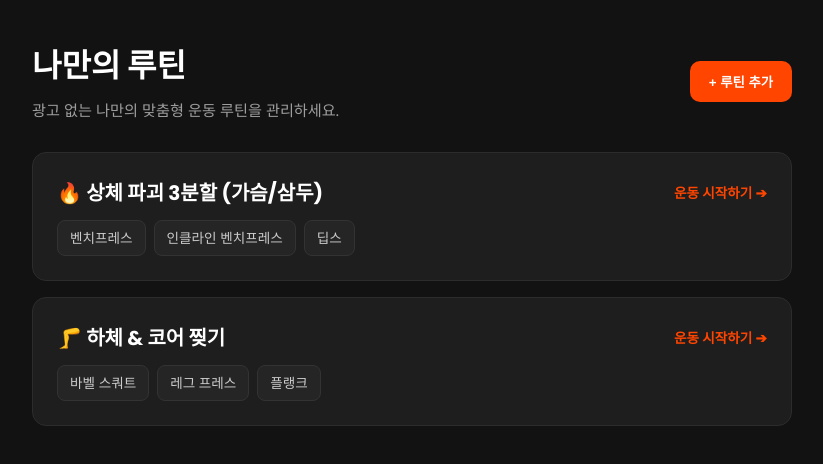
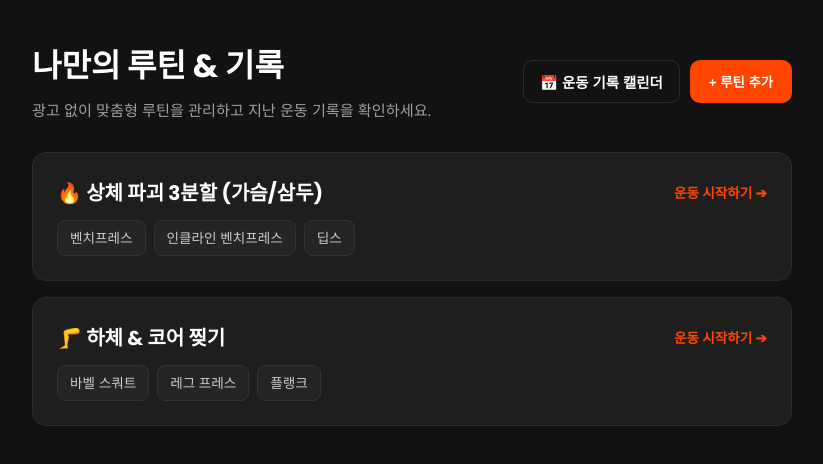
Before and after one commit to yoonjichang/yoonjichang, a React (Vite) app: page /routine in a window 1280 px wide. Shown: the top 464 px of the page, without its empty margins (228-1051 px from the left). Built offline with nearby package versions, Linux system fonts and the light colour scheme.

Commit message:
날짜별 운동 기록 저장 및 캘린더 아카이브 모달 기능 구현

```diff
--- a/src/pages/Routine.jsx
+++ b/src/pages/Routine.jsx
@@ -1,7 +1,6 @@
 import React, { useState } from 'react';
 import { useNavigate } from 'react-router-dom';
 
-// 🏋️‍♂️ 헬스장 필수 종목 꽉꽉 채워 넣은 대용량 운동 도감
 const EXERCISE_DATABASE = {
   '가슴': [
     '벤치프레스', '인클라인 벤치프레스', '디클라인 벤치프레스',
@@ -41,21 +40,27 @@ const EXERCISE_DATABASE = {
 export default function Routine() {
   const navigate = useNavigate();
 
-  // 기존 루틴 리스트
   const [routines, setRoutines] = useState([
     { id: 1, title: '🔥 상체 파괴 3분할 (가슴/삼두)', exercises: ['벤치프레스', '인클라인 벤치프레스', '딥스'] },
     { id: 2, title: '🦵 하체 & 코어 찢기', exercises: ['바벨 스쿼트', '레그 프레스', '플랭크'] },
   ]);
 
-  // 모달 창 열림/닫힘 상태
   const [isModalOpen, setIsModalOpen] = useState(false);
+  const [newTitle, setNewTitle] = useState('');
+  const [selectedCategory, setSelectedCategory] = useState('가슴');
+  const [selectedExercises, setSelectedExercises] = useState([]);
 
-  // 새로 만드는 루틴 상태
-  const [newTitle, setNewTitle] = useState('');
-  const [selectedCategory, setSelectedCategory] = useState('가슴'); // 현재 선택된 부위 탭
-  const [selectedExercises, setSelectedExercises] = useState([]); // 내가 골라담은 운동들
+  // 📅 캘린더/기록 모달 상태
+  const [isHistoryModalOpen, setIsHistoryModalOpen] = useState(false);
+  const [workoutHistory, setWorkoutHistory] = useState([]);
 
-  // 운동 종목 선택/해제 토글 함수
+  // 기록 보기 모달 열 때 localStorage에서 데이터 불러오기
+  const openHistoryModal = () => {
+    const savedHistory = JSON.parse(localStorage.getItem('lifton_workout_history') || '[]');
+    setWorkoutHistory(savedHistory);
+    setIsHistoryModalOpen(true);
+  };
+
   const toggleExercise = (ex) => {
     if (selectedExercises.includes(ex)) {
       setSelectedExercises(selectedExercises.filter((item) => item !== ex));
@@ -64,7 +69,6 @@ export default function Routine() {
     }
   };
 
-  // 루틴 저장 핸들러
   const handleAddRoutine = (e) => {
     e.preventDefault();
     if (!newTitle.trim()) {
@@ -90,16 +94,29 @@ export default function Routine() {
 
   return (
     <div className="container" style={{ padding: '40px 20px', maxWidth: '800px', position: 'relative' }}>
-      {/* 상단 타이틀 및 루틴 추가 버튼 */}
-      <div style={{ display: 'flex', justifyContent: 'space-between', alignItems: 'center', marginBottom: '30px' }}>
+
+      {/* 상단 타이틀 및 버튼 그룹 */}
+      <div style={{ display: 'flex', justifyContent: 'space-between', alignItems: 'center', marginBottom: '30px', flexWrap: 'wrap', gap: '15px' }}>
         <div>
           <h1 style={{ fontSize: '2rem', fontWeight: '700', color: 'var(--text)', marginBottom: '8px' }}>
-            나만의 루틴
+            나만의 루틴 & 기록
           </h1>
           <p style={{ color: 'var(--sub)', margin: 0, fontSize: '0.95rem' }}>
-            광고 없는 나만의 맞춤형 운동 루틴을 관리하세요.
+            광고 없이 맞춤형 루틴을 관리하고 지난 운동 기록을 확인하세요.
           </p>
         </div>
+
+        <div style={{ display: 'flex', gap: '10px' }}>
+          {/* 📅 과거 운동 기록 캘린더 보기 버튼 */}
+          <button
+            onClick={openHistoryModal}
+            style={{
+              background: 'transparent', border: '1px solid var(--border)', color: 'var(--text)',
+              padding: '10px 16px', borderRadius: '10px', fontWeight: '600', cursor: 'pointer', fontSize: '0.9rem'
+            }}
+          >
+            📅 운동 기록 캘린더
+          </button>
 
           <button
             className="btn"
@@ -109,13 +126,13 @@ export default function Routine() {
             + 루틴 추가
           </button>
         </div>
+      </div>
 
       {/* 루틴 카드 리스트 */}
       <div style={{ display: 'flex', flexDirection: 'column', gap: '16px' }}>
         {routines.map((routine) => (
           <div
             key={routine.id}
-            // 👇 [3단계 핵심] 카드를 누르면 /workout 페이지로 이동하면서 해당 루틴 데이터를 통째로 전달합니다!
             onClick={() => navigate('/workout', { state: { routine } })}
             style={{
               backgroundColor: 'var(--surface)',
@@ -160,7 +177,67 @@ export default function Routine() {
         ))}
       </div>
 
-      {/* 🏋️‍♂️ 번핏 스타일 운동 선택형 모달 창 */}
+      {/* 📅 과거 운동 기록 조회 모달 창 */}
+      {isHistoryModalOpen && (
+        <div style={{
+          position: 'fixed', top: 0, left: 0, width: '100%', height: '100%',
+          backgroundColor: 'rgba(0, 0, 0, 0.8)', display: 'flex', justifyContent: 'center', alignItems: 'center', zIndex: 1000, padding: '20px'
+        }}>
+          <div style={{
+            backgroundColor: 'var(--surface)', padding: '30px', borderRadius: '16px',
+            width: '100%', maxWidth: '600px', border: '1px solid var(--border)', boxShadow: '0 10px 25px rgba(0,0,0,0.5)',
+            maxHeight: '85vh', overflowY: 'auto'
+          }}>
+            <div style={{ display: 'flex', justifyContent: 'space-between', alignItems: 'center', marginBottom: '20px' }}>
+              <h2 style={{ fontSize: '1.5rem', color: 'var(--text)', margin: 0 }}>📅 나의 운동 기록 캘린더</h2>
+              <button
+                onClick={() => setIsHistoryModalOpen(false)}
+                style={{ background: 'transparent', border: 'none', color: '#888', fontSize: '1.2rem', cursor: 'pointer' }}
+              >
+                ✕
+              </button>
+            </div>
+
+            {workoutHistory.length === 0 ? (
+              <div style={{ textAlign: 'center', padding: '40px 0', color: 'var(--sub)' }}>
+                <p style={{ fontSize: '1rem', marginBottom: '8px' }}>아직 저장된 운동 기록이 없습니다.</p>
+                <p style={{ fontSize: '0.85rem' }}>운동을 완료하고 기록을 남겨보세요!</p>
+              </div>
+            ) : (
+              <div style={{ display: 'flex', flexDirection: 'column', gap: '16px' }}>
+                {workoutHistory.map((record) => (
+                  <div key={record.id} style={{ backgroundColor: '#181818', border: '1px solid #2c2c2c', borderRadius: '12px', padding: '18px' }}>
+                    <div style={{ display: 'flex', justifyContent: 'space-between', alignItems: 'center', marginBottom: '10px' }}>
+                      <span style={{ backgroundColor: 'var(--primary)', color: '#fff', padding: '4px 10px', borderRadius: '6px', fontSize: '0.8rem', fontWeight: '700' }}>
+                        {record.date}
+                      </span>
+                      <h3 style={{ fontSize: '1.1rem', color: 'var(--text)', margin: 0 }}>{record.title}</h3>
+                    </div>
+
+                    {/* 기록된 운동별 세부 세트 내용 */}
+                    <div style={{ display: 'flex', flexDirection: 'column', gap: '8px', marginTop: '12px' }}>
+                      {Object.entries(record.data || {}).map(([exName, sets]) => (
+                        <div key={exName} style={{ backgroundColor: '#121212', padding: '10px', borderRadius: '8px', border: '1px solid #222' }}>
+                          <div style={{ fontSize: '0.9rem', fontWeight: '600', color: 'var(--primary)', marginBottom: '6px' }}># {exName}</div>
+                          <div style={{ display: 'flex', flexWrap: 'wrap', gap: '6px' }}>
+                            {sets.map((s, sIdx) => (
+                              <span key={sIdx} style={{ fontSize: '0.8rem', backgroundColor: s.done ? '#1a261a' : '#222', color: s.done ? '#4caf50' : '#aaa', padding: '4px 8px', borderRadius: '4px', border: s.done ? '1px solid #2e7d32' : '1px solid #333' }}>
+                                {s.set}세트: {s.weight || 0}kg / {s.reps || 0}회 {s.done ? '✓' : ''}
+                              </span>
+                            ))}
+                          </div>
+                        </div>
+                      ))}
+                    </div>
+                  </div>
+                ))}
+              </div>
+            )}
+          </div>
+        </div>
+      )}
+
+      {/* 새 루틴 추가 모달 창 (기존 동일) */}
       {isModalOpen && (
         <div style={{
           position: 'fixed', top: 0, left: 0, width: '100%', height: '100%',
@@ -174,7 +251,6 @@ export default function Routine() {
             <h2 style={{ fontSize: '1.5rem', marginBottom: '20px', color: 'var(--text)' }}>새 루틴 만들기</h2>
 
             <form onSubmit={handleAddRoutine} style={{ display: 'flex', flexDirection: 'column', gap: '20px' }}>
-              {/* 루틴 이름 입력 */}
               <div>
                 <label style={{ display: 'block', marginBottom: '6px', fontSize: '0.9rem', color: 'var(--sub)' }}>루틴 이름</label>
                 <input
@@ -189,7 +265,6 @@ export default function Routine() {
                 />
               </div>
 
-              {/* 내가 선택한 운동 목록 미리보기 뱃지 */}
               <div>
                 <label style={{ display: 'block', marginBottom: '6px', fontSize: '0.9rem', color: 'var(--sub)' }}>
                   선택된 운동 ({selectedExercises.length}개)
@@ -209,7 +284,7 @@ export default function Routine() {
                         {ex}
                         <span
                           onClick={(e) => {
-                            e.stopPropagation(); // 카드 전체 클릭 이벤트 버블링 방지
+                            e.stopPropagation();
                             toggleExercise(ex);
                           }}
                           style={{ cursor: 'pointer', fontWeight: 'bold' }}
@@ -220,7 +295,6 @@ export default function Routine() {
                 </div>
               </div>
 
-              {/* 부위별 탭 버튼 영역 */}
               <div>
                 <label style={{ display: 'block', marginBottom: '8px', fontSize: '0.9rem', color: 'var(--sub)' }}>부위별 운동 종목 선택</label>
                 <div style={{ display: 'flex', gap: '6px', marginBottom: '12px', overflowX: 'auto', paddingBottom: '4px' }}>
@@ -242,7 +316,6 @@ export default function Routine() {
                   ))}
                 </div>
 
-                {/* 해당 부위의 운동 종목 리스트 (클릭 시 선택/해제) */}
                 <div style={{
                   display: 'grid', gridTemplateColumns: 'repeat(2, 1fr)', gap: '8px',
                   maxHeight: '220px', overflowY: 'auto', padding: '4px'
@@ -270,7 +343,6 @@ export default function Routine() {
                 </div>
               </div>
 
-              {/* 하단 취소/저장 버튼 */}
               <div style={{ display: 'flex', gap: '10px', marginTop: '10px' }}>
                 <button
                   type="button"
```
Also changed, not shown: src/pages/WorkoutSession.jsx (+20 -9 lines). Lines whose indentation alone changed are shown as unchanged.
